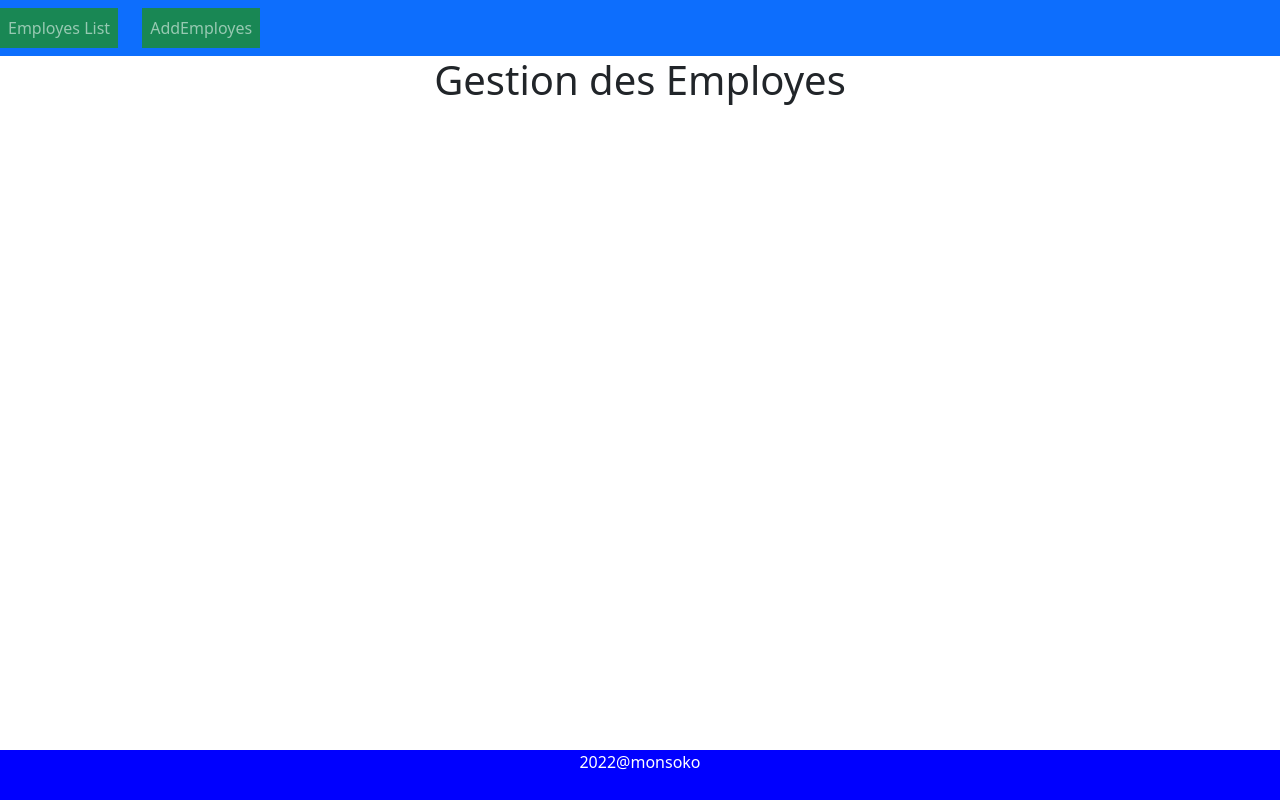
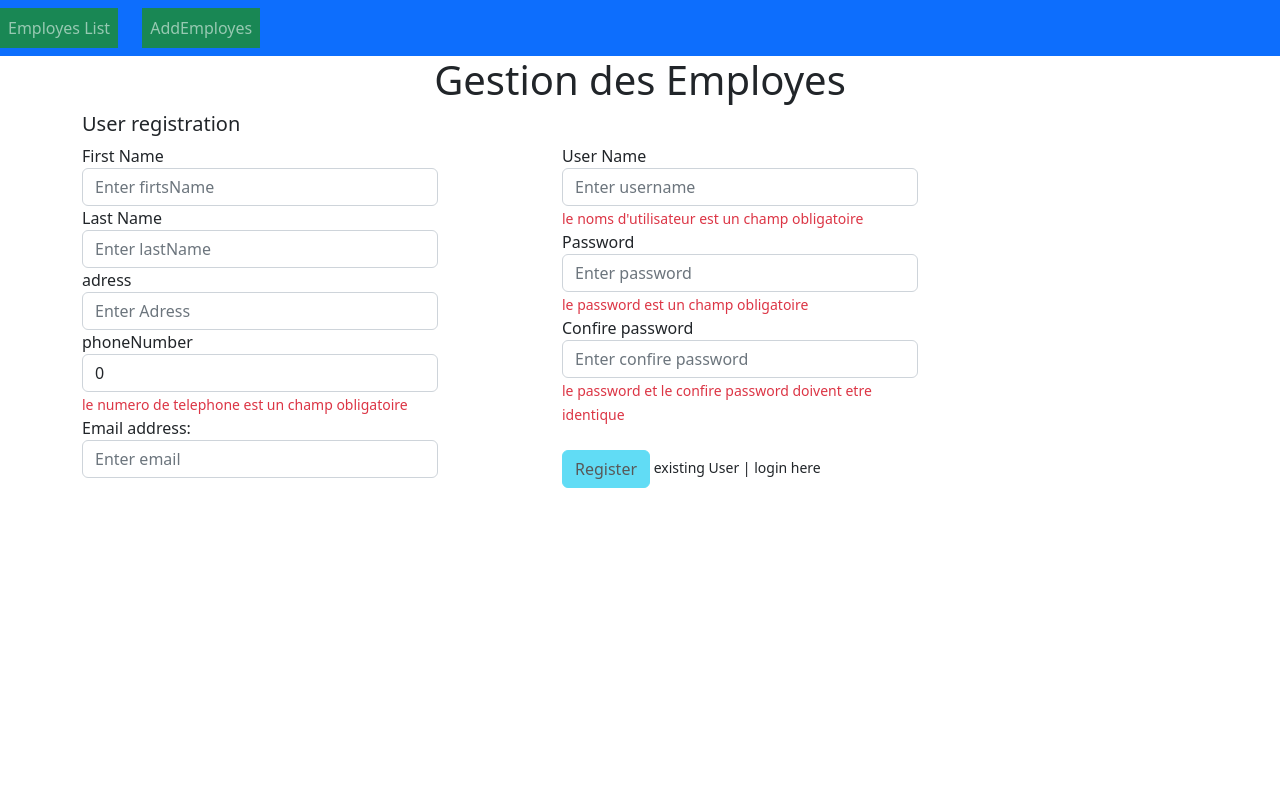
Before and after one commit to dabatdsi/test-angular, an Angular app: page /registration in a window 1280 px wide. Before the commit this address led to /. Built offline with nearby package versions, Linux system fonts and the light colour scheme.

Commit message:
implementation model et index

```diff
--- a/src/app/app.component.html
+++ b/src/app/app.component.html
@@ -1,4 +1,3 @@
-
 <nav class="navbar navbar-expand-sm bg-primary navbar-dark">
     <ul class="navbar-nav">
         <li class="nav-item">
@@ -15,16 +14,13 @@
         <div  class="jumbotron text-center">
          <h1> {{title}}</h1>
     </div>
+
    <router-outlet> </router-outlet >
     <!-- <app-login> </app-login>   -->
     <!--<app-root> </app-root>  -->
 
-</div>
-
-<footer class="footer">
+    <!-- <footer class="footer">
         <div class="container">
             <span> 2022@monsoko</span>
-
         </div>
-
-</footer>
+    </footer> -->
--- a/src/app/app.module.ts
+++ b/src/app/app.module.ts
@@ -14,6 +14,7 @@ import { RegistrationComponent } from './registration/registration.component';
 import { LoginsuccessComponent } from './loginsuccess/loginsuccess.component';
 
 
+
 @NgModule({
   declarations: [
     AppComponent,
@@ -24,6 +25,7 @@ import { LoginsuccessComponent } from './loginsuccess/loginsuccess.component';
     LoginComponent,
     RegistrationComponent,
     LoginsuccessComponent,
+
 
 
 
--- a/src/app/component/create-employes/create-employes.component.ts
+++ b/src/app/component/create-employes/create-employes.component.ts
@@ -28,6 +28,7 @@ export class CreateEmployesComponent implements OnInit {
   goToEmployesList(){
     this.router.navigate(['/employes']);
 
+
   }
 
   onSubmit(){
--- a/src/app/component/employesList/employesList.component.html
+++ b/src/app/component/employesList/employesList.component.html
@@ -1,4 +1,3 @@
-
 
 <h1 class="text-center"> liste des employes</h1>
 
--- a/src/app/login/login.component.html
+++ b/src/app/login/login.component.html
@@ -1,16 +1,15 @@
-<h5> page de connexion</h5>
-<div class="container" class="col-md-6 offset md-3">
+<h5> User Login </h5>
+ <div class="container" class="col-md-6 offset md-3">
   <!-- <h3 class="text-center text-danger" *ngIf="incorrect"> email et/ou mot de passe incorrect</h3> -->
 
   <form #loginform= "ngForm"(ngSubmit)= "loginUsers()">
-    <!-- {{loginform.form.valid}}  -->
-    <small class= "text-danger" > {{ msg}}</small>
+    <!-- {{loginform.form.valid}}   -->
+    <small class= "text-danger" > {{msg}}</small>
 
     <div class="form-group">
       <label for="email">Email address:</label>
       <input type="email" class="form-control" placeholder="Enter email"  name="email" [(ngModel)]= "users.email" required #email="ngModel"
       [class.is-invalid]= "email.invalid && email.touched">
-
       <div *ngIf= "email.errors && (email.invalid && email.touched)">
         <small class="text-danger" > l'adress email est un champ obligatoire ,  </small>
         <small class="text-danger">  veillez entrer une adresse email valide </small>
@@ -28,6 +27,12 @@
         <input class="form-check-input" type="checkbox"> Remember me
       </label>
     </div>
-    <button   [disabled] = "loginform.form.invalid" type="submit" class="btn btn-info"> Login </button>
+    <div>
+      <button [disabled] = "loginform.form.invalid" type="submit" class="btn btn-info"> Login </button>
+     <small  class= "position-absolute"  style="left: 400px" [routerLink]= "['/registration']"> new  User | register here</small>
+  </div>
   </form>
+  <!-- <small class="float-right" (click)= "gotoregistration()"> new  User | register here</small> -->
+
+
 </div>
--- a/src/app/login/login.component.ts
+++ b/src/app/login/login.component.ts
@@ -27,6 +27,7 @@ incorrect=false; */
     this.service.loginUsersFormsRemote(this.users).subscribe(
       data =>{console.log("reponse recu");
       this.router.navigate(['/loginsuccess']);
+
     },
       error=>{
         console.log("execption accorder");
@@ -34,12 +35,9 @@ incorrect=false; */
 
     })
 
-    /* if(this.email=='rokhaya@gmail.com' && this.password=='passer')
-    this.router.navigate(['/employes'])
-    else{
-        this.incorrect=true;
-        return ;
-    } */
+    }
+    gotoregistration(){
+      this.router.navigate(["/registration"]);
     }
 
 
--- a/src/app/loginsuccess/loginsuccess.component.html
+++ b/src/app/loginsuccess/loginsuccess.component.html
@@ -1 +1 @@
-<p>loginsuccess works!</p>
+<p> connexion reussite </p>
--- a/src/app/registration.service.ts
+++ b/src/app/registration.service.ts
@@ -15,6 +15,10 @@ export class RegistrationService {
   }
   public loginUsersFormsRemote(users: Users): Observable<any>{
     return this.http.post<any>(this.loginUrl.concat('/login'),users);
+}
+
+public registerUsersFormsRemote(users: Users): Observable<any>{
+  return this.http.post<any>(this.loginUrl.concat('/register'),users);
+}
 
 }
-}
--- a/src/app/registration/registration.component.html
+++ b/src/app/registration/registration.component.html
@@ -1 +1,98 @@
-<p>registration works!</p>
+<div class="contaire">
+  <!-- <style="max-width: 600px;background-color: white;"></style> -->
+  <h5 class="textual"> User registration </h5>
+
+  <form #Registerform="ngForm" (ngSubmit)="registerUsers()">
+    <small class="text-danger">{{msg}}</small>
+    <div class="row mb-3">
+    <div class="col-4">
+      <div class="form-group">
+        <label for="email"> First Name</label>
+        <input type="firtsName" class="form-control" placeholder="Enter firtsName" name="firtsName"
+          [(ngModel)]="users.firstName" required #firstName="ngModel"
+          [class.is-invalid]="firstName.invalid && firstName.touched">
+        <div *ngIf="firstName.errors && (firstName.invalid && firstName.touched)">
+          <small class="text-danger" *ngIf="firstName.errors['required']"> le firstName est un champ obligatoire
+          </small>
+          <small class="text-danger" *ngIf="firstName.errors['patterns']"> veillez entrer un nom valide </small>
+        </div>
+      </div>
+
+      <div class="form-group">
+        <label for="email"> Last Name</label>
+        <input type="lastName" class="form-control" placeholder="Enter lastName" name="lastName"
+          [(ngModel)]="users.lastName" required #lastName="ngModel"
+          [class.is-invalid]="lastName.invalid && lastName.touched">
+        <div *ngIf="lastName.errors && (firstName.invalid && firstName.touched)">
+          <small class="text-danger" *ngIf="lastName.errors['required']"> le lastName est un champ obligatoire </small>
+          <small class="text-danger" *ngIf="lastName.errors['patterns']"> veillez entrer un prenom valide </small>
+        </div>
+      </div>
+
+      <div class="form-group">
+        <label for="email"> adress</label>
+        <input type="adressName" class="form-control" placeholder="Enter Adress" name="adress"
+          [(ngModel)]="users.adress" required #adress="ngModel" [class.is-invalid]="adress.invalid && adress.touched">
+        <div *ngIf="adress.errors && (adress.invalid && adress.touched)">
+          <small class="text-danger" *ngIf="adress.errors['required']"> l'adress est un champ obligatoire </small>
+          <small class="text-danger" *ngIf="adress.errors['patterns']"> veillez entrer une adress valide </small>
+        </div>
+      </div>
+
+      <div class="form-group">
+        <label for="phoneNumber"> phoneNumber </label>
+        <input type="number" class="form-control" placeholder="Enter phoneNumber" name="phoneNumber"
+          [(ngModel)]="users.phoneNumber" required #phoneNumber="ngModel"
+          [class.is-invalid]="phoneNumber.invalid && phoneNumber.touched">
+        <small class="text-danger" [class.d.none]="phoneNumber.invalid ||phoneNumber.untouched"> le numero de telephone
+          est un champ obligatoire </small>
+      </div>
+      <div class="form-group">
+        <label for="email">Email address:</label>
+        <input type="email" class="form-control" placeholder="Enter email" name="email" [(ngModel)]="users.email"
+          required #email="ngModel" [class.is-invalid]="email.invalid && email.touched">
+        <div *ngIf="email.errors && (email.invalid && email.touched)">
+          <small class="text-danger" *ngIf="email.errors['required']"> l'adress email est un champ obligatoire </small>
+          <small class="text-danger" *ngIf="email.errors['patterns']"> veillez entrer une adresse email valide </small>
+        </div>
+      </div>
+
+    </div>
+
+    <div class="col-4" style="margin-left: 100px; ">
+
+
+      <div class="form-group">
+        <label for="username"> User Name</label>
+        <input type="text" class="form-control" placeholder="Enter username" name="username"
+          [(ngModel)]="users.username" required #username="ngModel"
+          [class.is-invalid]="username.invalid && username.touched">
+        <small class="text-danger" [class.d.none]="username.invalid || username.untouched"> le noms d'utilisateur est un
+          champ obligatoire </small>
+      </div>
+
+      <div class="form-group">
+        <label for="pwd"> Password </label>
+        <input type="password" class="form-control" placeholder="Enter password" name="password"
+          [(ngModel)]="users.password" required #password="ngModel"
+          [class.is-invalid]="password.invalid && password.touched">
+        <small class="text-danger" [class.d.none]="password.invalid || password.untouched"> le password est un champ
+          obligatoire </small>
+      </div>
+
+      <div class="form-group">
+        <label for="pwd"> Confire password </label>
+        <input type="password" class="form-control" placeholder="Enter confire password" name="cpassword"
+          [(ngModel)]="users.cpassword" required #cpassword="ngModel"
+          [class.is-invalid]="cpassword.invalid && cpassword.touched">
+        <small class="text-danger" [class.d.none]="(cpassword.value == cpassword.value) || cpassword.untouched "> le
+          password et le confire password doivent etre identique </small> <br><br>
+      </div>
+      <div>
+        <button [disabled]="Registerform.form.invalid" type="submit" class="btn btn-info"> Register </button>
+        <small class="float-right btextual" [routerLink]="['/login']"> existing User | login here </small>
+      </div>
+    </div>
+  </div>
+  </form>
+</div>
--- a/src/app/registration/registration.component.ts
+++ b/src/app/registration/registration.component.ts
@@ -1,5 +1,8 @@
 
 import { Component, OnInit } from '@angular/core';
+import { Users } from '../users';
+import { RegistrationService } from '../registration.service';
+import { Router } from '@angular/router';
 
 
 
@@ -9,13 +12,36 @@ import { Component, OnInit } from '@angular/core';
   styleUrls: ['./registration.component.css']
 })
 export class RegistrationComponent implements OnInit {
+[x: string]: any;
+  users = new  Users;
+  msg='';
 
 
-  constructor() {}
+
+  constructor( private Service: RegistrationService, private router: Router) {}
 
 
 
   ngOnInit(): void {
   }
+  registerUsers(){
+    this.Service.registerUsersFormsRemote(this.users).subscribe(
+      data =>{
+        console.log("respons recieved");
+        this.router.navigate(['/login']);
+        //this.msg= "registration successfull";
+      },
+      error =>{
+        console.log("registration occured");
+        this.msg= error.error;
+
+      }
+
+
+    );
+
+
+  }
+
 
 }
--- a/src/app/users.ts
+++ b/src/app/users.ts
@@ -7,5 +7,6 @@ export class Users {
     email: string='';
     username: string='';
     password: string='';
+    cpassword: string='';
  constructor(){}
 }
```
Also changed, not shown: src/app/app-routing.module.ts (+6 -1 lines). Lines whose indentation alone changed are shown as unchanged.
